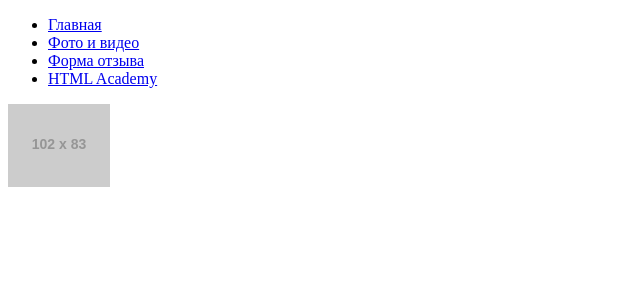
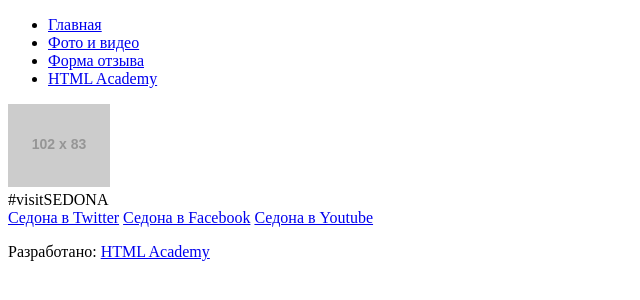
Before and after one commit to Pycu4/202134-sedona, a website: page form.html in a window 1280 px wide. Shown: the whole page, without its empty margins (0-640 px from the left). Drawn offline with Linux system fonts and the light colour scheme; placeholder pictures from the web are drawn by us.

Commit message:
Разметил footer на странице form.html

```diff
--- a/form.html
+++ b/form.html
@@ -27,5 +27,18 @@
         <img src="http://placehold.it/102x83" width="102" height="83" alt="Город «Седона»" title="Город «Седона»">
       </a>
     </header>
+    <footer class="page-footer">
+      <span class="page-footer__hashtag">#visitSEDONA</span>
+      <div class="page-footer__social">
+        <span class="social-links">
+          <a href="#" class="social-link social-link_twitter">Седона в Twitter</a>
+          <a href="#" class="social-link social-link_facebook">Седона в Facebook</a>
+          <a href="#" class="social-link social-link_youtube">Седона в Youtube</a>
+        </span>
+      </div>
+      <p class="page-footer__copyright">
+        Разработано: <a href="https://htmlacademy.ru/intensive/adaptive" class="page-footer__copyright-link">HTML Academy</a>
+      </p>
+    </footer>
   </body>
 </html>
```
